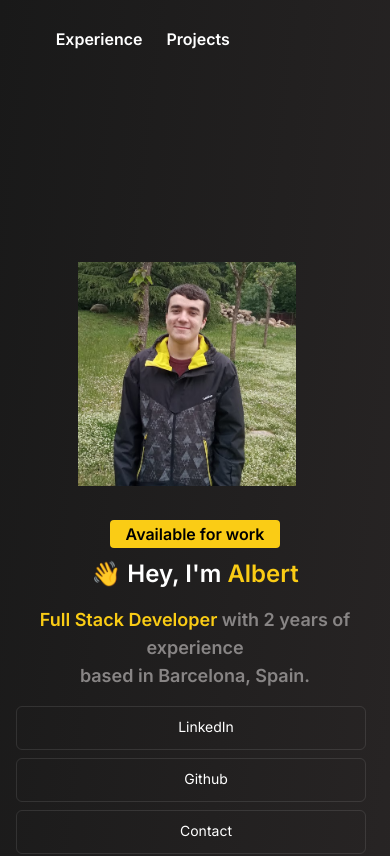
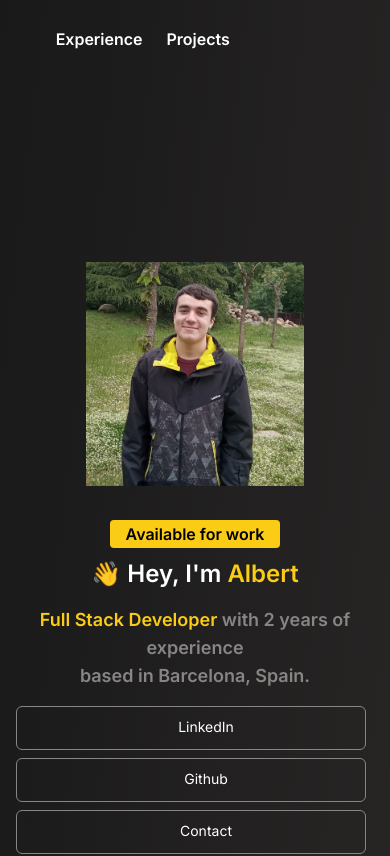
Before and after one commit to albertcastineira/web-portfolio, a React (Vite) app: page / in a window 390 px wide. Shown: the top 856 px of the page. Built offline with nearby package versions, Linux system fonts and the light colour scheme; some icons are missing.

Commit message:
Fix Buttons color and image padding on mobile devices

```diff
--- a/src/components/Content.jsx
+++ b/src/components/Content.jsx
@@ -12,7 +12,7 @@ function Content({translations}) {
                     <div className="photo">
                         <img
                             src={AlbertPhoto}
-                            className="h-[14em] w-auto mx-auto md:float-end sm:px-4 pr-4"
+                            className="h-[14em] w-auto mx-auto md:float-end sm:px-4"
                             alt="Albert"
                         />
                     </div>
@@ -30,17 +30,17 @@ function Content({translations}) {
                             <br />{translations.Desc2}
                         </p>
                         <div className="icons mt-4">
-                            <a href="https://www.linkedin.com/in/albert-casti%C3%B1eira-aranda/" target="_blank" rel="noreferrer" className="block md:inline-block mb-2 md:mb-0 my-0 mr-2 items-center text-white font-regular text-sm md:text-lg border-white/10 border p-2 rounded-md">
+                            <a href="https://www.linkedin.com/in/albert-casti%C3%B1eira-aranda/" target="_blank" rel="noreferrer" className="block md:inline-block mb-2 md:mb-0 my-0 mr-2 items-center text-white font-regular text-sm md:text-lg border-[#888585] border p-2 rounded-md">
                                 <Icon className="inline-block mr-1 relative -top-0.5" icon="mdi:linkedin" width="26" height="26" />
                                 LinkedIn
                             </a>
 
-                            <a href="https://github.com/albertcastineira" target="_blank" rel="noreferrer"  className="block md:inline-block my-0 mr-2 items-center mb-2 md:mb-0 text-white font-regular text-sm md:text-lg border-white/10 border p-2 rounded-md">
+                            <a href="https://github.com/albertcastineira" target="_blank" rel="noreferrer"  className="block md:inline-block my-0 mr-2 items-center mb-2 md:mb-0 text-white font-regular text-sm md:text-lg border-[#888585] border p-2 rounded-md">
                                 <Icon className="inline-block mr-1 relative -top-0.5" icon="mdi:github" width="26" height="26" />
                                 Github
                             </a>
 
-                            <a href="mailto:albertcastiaran@gmail.com" target="_blank" rel="noreferrer"  className="block md:inline-block my-0 mr-2 items-center mb-2 md:mb-0 text-white font-regular text-sm md:text-lg border-white/10 border p-2 rounded-md">
+                            <a href="mailto:albertcastiaran@gmail.com" target="_blank" rel="noreferrer"  className="block md:inline-block my-0 mr-2 items-center mb-2 md:mb-0 text-white font-regular text-sm md:text-lg border-[#888585] border p-2 rounded-md">
                                 <Icon className="inline-block mr-1 relative -top-0.5" icon="mdi:email" width="26" height="26" />
                                 {translations.Contact}
                             </a>
```
